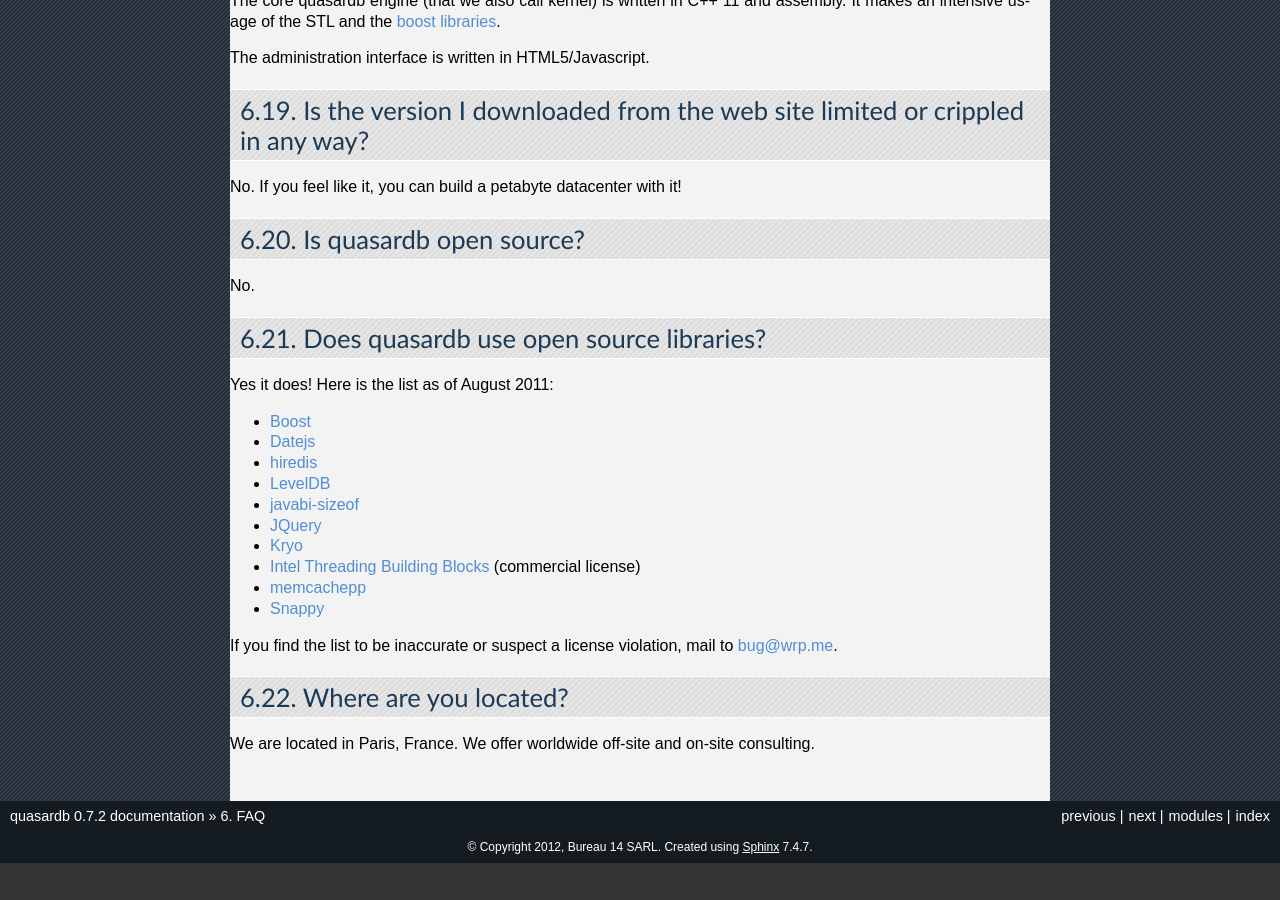
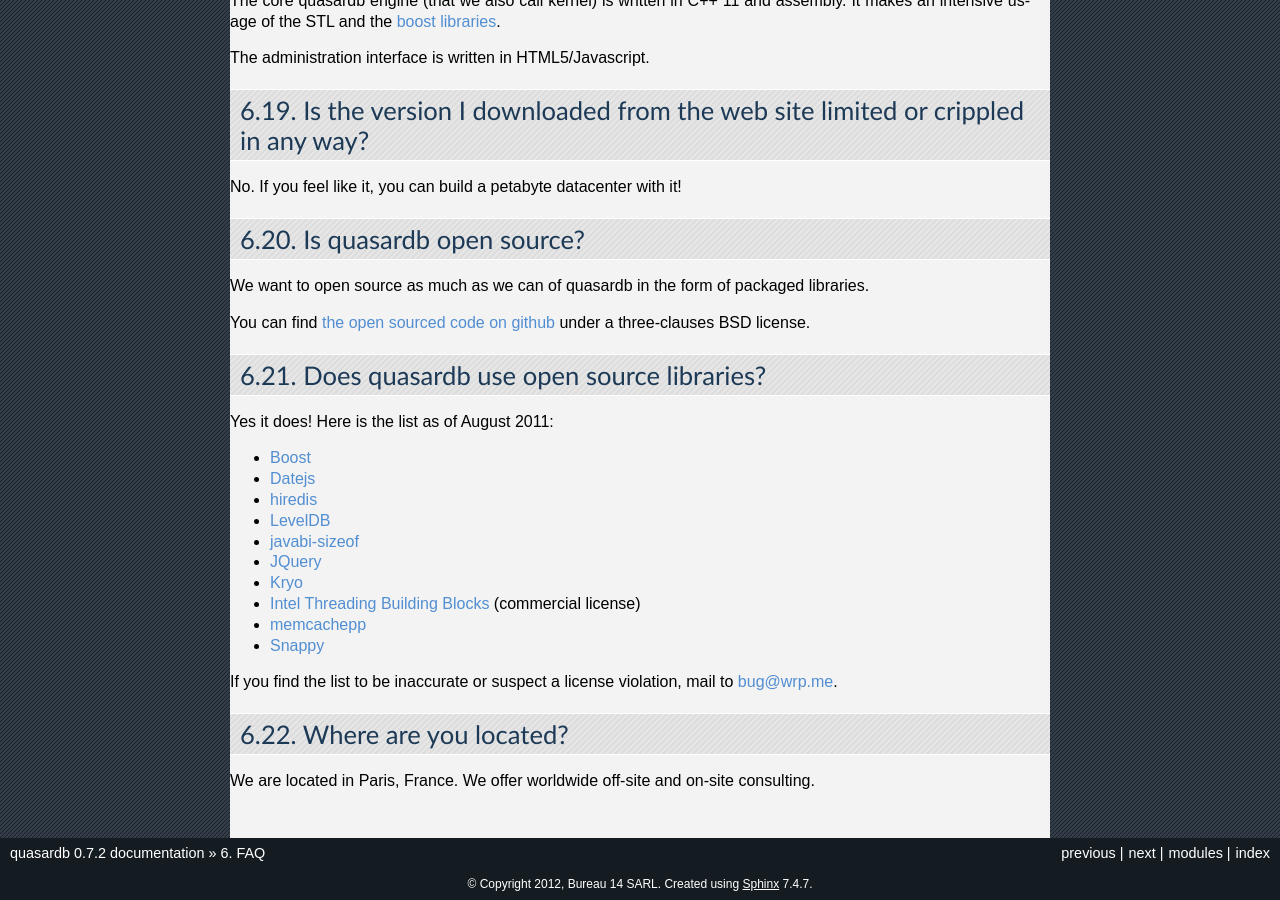
Before and after one commit to iltommi/qdb-documentation, a Sphinx documentation site: the page built from source/faq.rst, in a window 1280 px wide and 900 px high, scrolled down 2380 px. Built offline with Sphinx 7.4.7, drawn with Linux system fonts in a browser that asks for light colours; formulas are drawn with MathJax 3; before the commit the page ends 3243 px from its top, so only the background shows below that.

Commit message:
fixed compile time errors

```diff
--- a/source/api/java.rst
+++ b/source/api/java.rst
@@ -55,7 +55,7 @@ Last but not least this API is thread-safe unlike the low-level API.
 The API documentation is available in Javadoc format `here <http://doc.quasardb.com/javaapi>`_. This documentation is also included in the Java API archive. You will find it in the ``doc`` directory.
 
 Configuring the quasardb instance
-^^^^^^^^^^^^^^^^^^^^^^^^^^^^^^
+^^^^^^^^^^^^^^^^^^^^^^^^^^^^^^^^^^
 
 You have to use a Map<String,String> to store the quasardb instance configuration parameters::
 
@@ -71,7 +71,7 @@ Once the parameters are valid, you can create a quasardb instance as this::
 Your quasardb instance is now ready to use.
 
 Using the quasardb instance
-^^^^^^^^^^^^^^^^^^^^^^^^
+^^^^^^^^^^^^^^^^^^^^^^^^^^^^
 
 Serializable Java objects can be added and retrieved directly::
 
@@ -108,7 +108,7 @@ Your Java program must load the native JNI library to use the quasardb API: ::
 All the dependencies must be resolved for the load to be successful. This should be the case if you copy all the libraries present in the ``bin`` directory (Windows) or ``lib`` directory (FreeBSD and Linux).
 
 Connecting to a quasardb cluster
-^^^^^^^^^^^^^^^^^^^^^^^^^^^^^^
+^^^^^^^^^^^^^^^^^^^^^^^^^^^^^^^^^^
 
 The connection is a two steps process.
 
--- a/source/faq.rst
+++ b/source/faq.rst
@@ -1,5 +1,5 @@
 FAQ
-*********
+***
 
 Does quasardb support IPv6?
 ============================
@@ -12,17 +12,17 @@ Which platform does quasardb support?
 FreeBSD, Linux and Windows.
 
 What is the best platform to use quasardb?
-========================================
+==========================================
 
 All platforms are equally supported.
 
 Does quasardb support multi-core and/or multi-processor computers?
-=================================================================
+==================================================================
 
 Yes, quasardb has been *designed for* such architectures.
 
 How is data transmitted on the network?
-=========================================
+=======================================
 
 quasardb uses a proprietary low-overhead binary protocol.
 
@@ -34,19 +34,19 @@ In terms of requests per second, a Core i7 desktop computer can serve more than
 In terms of bandwidth, the same computer easily saturates a ten gigabit network. Your maximum bandwidth will depend on the size and the type of your data and your network capability.
 
 Is quasardb faster than... ?
-==========================
+============================
 
 We are working on fair and reproducible benchmarks.
 
 Our preliminarily results show that quasardb can be an order of magnitude faster than other engines (open source or commercial), especially as entries size grow.
 
 Does quasardb support 32-bit operating systems?
-==============================================
+===============================================
 
 Only Windows 32-bit is supported. Linux and FreeBSD are 64-bit only.
 
 What is the largest possible size for an entry?
-================================================
+===============================================
 
 Unless otherwise configured, an entry cannot be larger than the largest contiguous amount of memory the operating system may allocate.
 
@@ -58,7 +58,7 @@ What is the maximum entries count?
 As long as you have the disk space for it, there is no limit (unless otherwise configured) to the numbers of entries into a quasardb server.
 
 How much RAM can quasardb handle?
-================================
+=================================
 
 As much as the operating system can.
 
@@ -84,43 +84,45 @@ Can I embed the quasardb technology in my hardware/software?
 Yes, we have a special license for this case. Contact us for more information, see :doc:`contact`
 
 Do I need a licence to write a client?
-========================================================
+======================================
 
 No license is required to write a quasardb client, but the software's documentation and credits must state the following "this software features quasardb, a Bureau 14 technology. All rights reserved.".
 
 A client is software that connects to a remote or local quasardb server running as a separate instance. If your product needs to include the server as well, a license is required. Contact us for more information, see :doc:`contact`
 
 Is support available for non-registered users?
-=================================================
+==============================================
 
 Anyone can submit a bug or request a feature in mailing to `bug@wrp.me <bug@wrp.me>`_. All bug reports and feature requests are reviewed.
 
 Support, however, is only available to registered users.
 
 Do you offer consulting or bespoke services?
-=================================================
+============================================
 
 Yes! Contact us for more information, see :doc:`contact`
 
 In what language is quasardb written?
-====================================
+=====================================
 
 The core quasardb engine (that we also call kernel) is written in C++ 11 and assembly. It makes an intensive usage of the STL and the `boost libraries <http://www.boost.org/>`_.
 
 The administration interface is written in HTML5/Javascript.
 
 Is the version I downloaded from the web site limited or crippled in any way?
-==============================================================================
+=============================================================================
 
 No. If you feel like it, you can build a petabyte datacenter with it!
 
 Is quasardb open source?
 ========================
 
-No.
+We want to open source as much as we can of quasardb in the form of packaged libraries.
+
+You can find `the open sourced code on github <https://github.com/bureau14/open_lib>`_ under a three-clauses BSD license.
 
 Does quasardb use open source libraries?
-==========================================
+========================================
 
 Yes it does! Here is the list as of August 2011:
 
@@ -138,6 +140,6 @@ Yes it does! Here is the list as of August 2011:
 If you find the list to be inaccurate or suspect a license violation, mail to `bug@wrp.me <bug@wrp.me>`_.
 
 Where are you located?
-=========================
+======================
 
 We are located in Paris, France. We offer worldwide off-site and on-site consulting.
--- a/source/reference/qdbd.rst
+++ b/source/reference/qdbd.rst
@@ -1,5 +1,5 @@
 quasardb daemon
-************
+***************
 
 The quasardb daemon is a highly scalable data :term:`repository` that handles requests from multiple clients.  The data is cached in memory and persisted on disk. It can be distributed on several servers to form a :term:`hive`.
 
@@ -12,7 +12,7 @@ The quasardb daemon does not require privileges (unless listening on a port unde
     A valid license is required to run the daemon (see :doc:`../license`). The path to the license file is specified by the :option:`--license-file` option.
 
 Configuration
-=====================
+=============
 
 .. program:: qdbd
 
```
Also changed, not shown: source/index.rst (line endings or trailing spaces).
